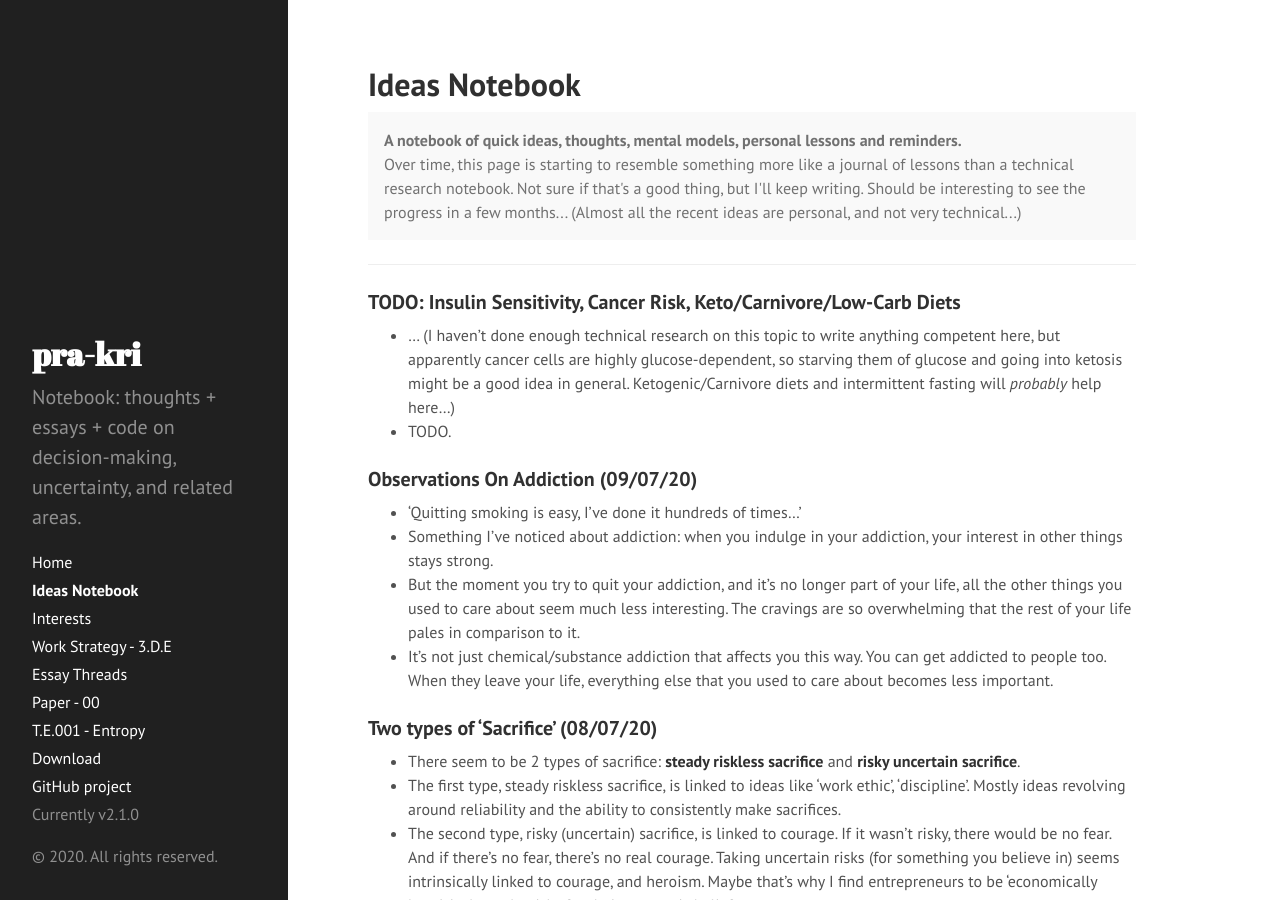
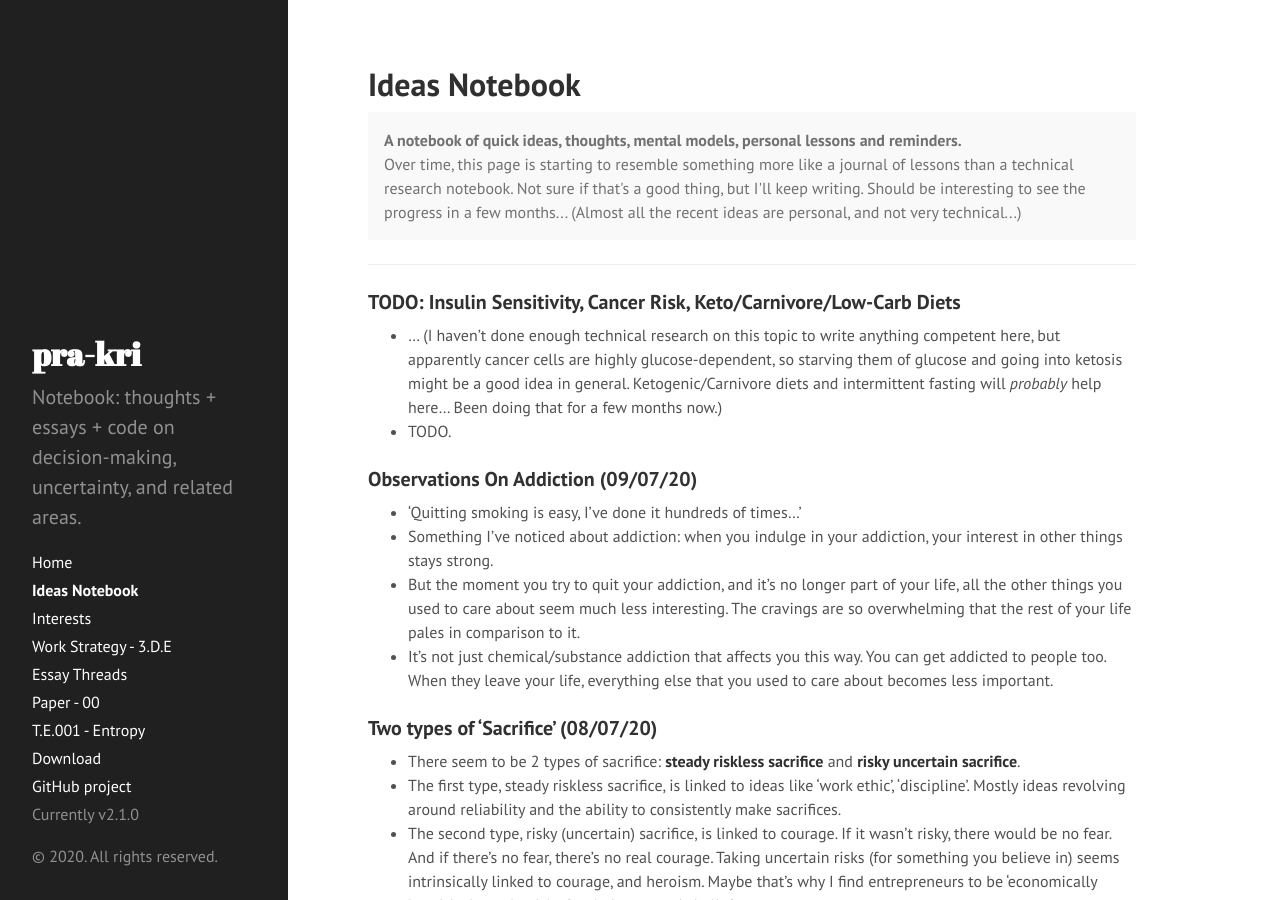
Before and after one commit to pra-kri/pra-kri.github.io, a Jekyll site: the page built from IdeasNotebook.md, in a window 1280 px wide and 900 px high. Built offline with Jekyll 4.4.1, drawn with Linux system fonts in a browser that asks for light colours.

Commit message:
Update IdeasNotebook.md

```diff
--- a/IdeasNotebook.md
+++ b/IdeasNotebook.md
@@ -12,7 +12,7 @@ title: Ideas Notebook
 ---
 
 ### TODO: Insulin Sensitivity, Cancer Risk, Keto/Carnivore/Low-Carb Diets
-* ... (I haven't done enough technical research on this topic to write anything competent here, but apparently cancer cells are highly glucose-dependent, so starving them of glucose and going into ketosis might be a good idea in general. Ketogenic/Carnivore diets and intermittent fasting will *probably* help here...)
+* ... (I haven't done enough technical research on this topic to write anything competent here, but apparently cancer cells are highly glucose-dependent, so starving them of glucose and going into ketosis might be a good idea in general. Ketogenic/Carnivore diets and intermittent fasting will *probably* help here... Been doing that for a few months now.)
 * TODO.
 
 ### Observations On Addiction (09/07/20)
```
